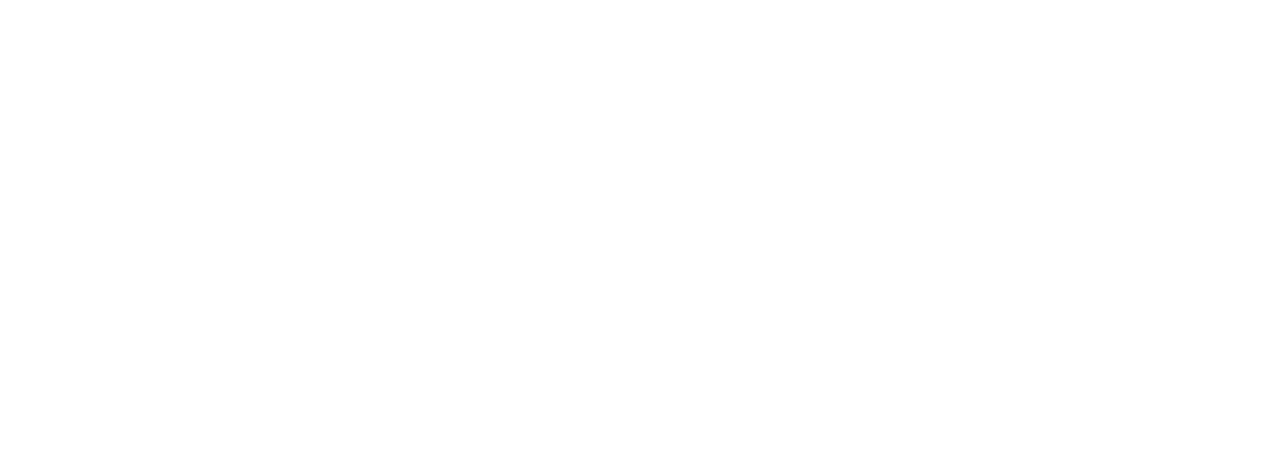
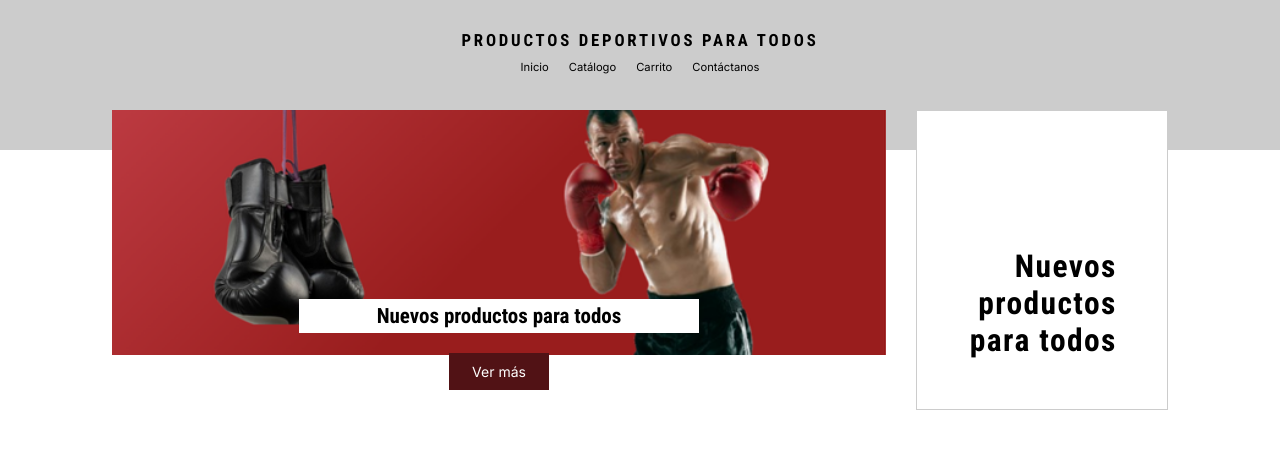
Before and after one commit to Jhonatan0124/Hackathon-Grupo9, a plain HTML site: page index.html in a window 1280 px wide. Drawn offline with Linux system fonts and the light colour scheme.

Commit message:
nav y banner

```diff
--- a/index.html
+++ b/index.html
@@ -1,14 +1,44 @@
 <!DOCTYPE html>
 <html lang="en">
+
 <head>
     <meta charset="UTF-8">
     <meta name="viewport" content="width=device-width, initial-scale=1.0">
     <title>Document</title>
     <link rel="stylesheet" href="style.css">
+    <link rel="preconnect" href="https://fonts.googleapis.com">
+    <link rel="preconnect" href="https://fonts.gstatic.com" crossorigin>
+    <link
+        href="https://fonts.googleapis.com/css2?family=Inter:ital,opsz,wght@0,14..32,100..900;1,14..32,100..900&family=Roboto+Condensed:ital,wght@0,100..900;1,100..900&display=swap"
+        rel="stylesheet">
 </head>
+
 <body>
 
 
+
+    <nav>
+        <h1>PRODUCTOS DEPORTIVOS PARA TODOS</h1>
+        <ul class="lista-productos">
+            <li class="lista-item"><a href="#">Inicio</a></li>
+            <li class="lista-item"><a href="#">Catálogo</a></li>
+            <li class="lista-item"><a href="#">Carrito</a></li>
+            <li class="lista-item"><a href="#">Contáctanos</a></li>
+        </ul>
+    </nav>
+
+    <section class="banners">
+        <article class="img-banner">
+            <h2>Nuevos productos para todos</h2>
+            <a href="#" class="btn-ver-mas">Ver más</a>
+        </article>
+
+        <article class="slogan">
+            <h2>Nuevos productos para todos</h2>
+        </article>
+    </section>
+
     <script src="script.js"></script>
 </body>
+
 </html>
--- a/style.css
+++ b/style.css
@@ -0,0 +1,126 @@
+*, *:after, *:before {
+  margin: 0;
+  padding: 0;
+  box-sizing: border-box;
+  text-decoration: none;
+}
+
+html {
+  font-size: 14px;
+}
+
+body{
+  font-size: 100%;
+  list-style-type: none;
+}
+
+li {
+  list-style: none;
+}
+
+nav {
+  width: 100%;
+  height: 150px;
+  padding: 30px;
+  text-align: center;
+  align-items: center;
+  background-color: #ccc;
+  color: black;
+}
+
+nav h1 {
+  font-size: 1.2rem;
+  font-family: "Roboto Condensed", sans-serif;
+  letter-spacing: .2rem;
+}
+
+.lista-productos {
+  margin-top: 10px;;
+  display: flex;
+  flex-direction: row;
+  justify-content: center;
+  align-items: start;
+  gap: 20px;
+  font-family: "Inter", sans-serif;
+  font-size: 0.8rem;
+}
+
+.lista-item a {
+  color: black;
+  font-weight: 400;
+}
+
+.lista-item a:visited {
+  color: black;
+}
+
+.lista-item a:hover {
+  font-size: 0.9rem;
+  font-weight: 600;
+}
+
+.lista-item a:active {
+  font-weight: 700;
+}
+
+.banners {
+  width: 100%;
+  padding: 10px 45px;
+  display: flex;
+  justify-content: center;
+  align-items: center;
+  gap: 30px;
+}
+
+.img-banner {
+  width: 65%;
+  min-height: 300px;
+  padding: 20px;
+  display: flex;
+  flex-direction: column;
+  justify-content: end;
+  align-items: center;
+  text-align: center;
+  background-image: url(./img-products/Agregar\ un\ título.png);
+  background-repeat: no-repeat;
+  background-size: contain;
+  font-family: "Roboto Condensed", sans-serif;
+  position: relative;
+  bottom: 50px;
+}
+
+.img-banner h2 {
+  background-color: white;
+  width: 400px;
+  margin-bottom: 20px;
+  padding: 5px 10px;
+}
+
+.img-banner a {
+  width: 100px;
+  padding: 10px;
+  background-color: #511215;
+  color: white;
+  font-family: "Inter";
+  font-weight: 400;
+}
+
+.slogan {
+  min-height: 300px;
+  padding: 50px;
+  display: flex;
+  text-align: right;
+  align-items: end;
+  font-family: "Roboto Condensed", sans-serif;
+  font-size: 1.5rem;
+  font-weight: 500;
+  background-color: white;
+  border: 1px solid #ccc;
+  position: relative;
+  bottom: 50px;
+}
+
+.slogan h2 {
+  letter-spacing: .1rem;
+  width: 150px;
+}
```
Also changed, not shown: img-products/Agregar un título.png (added), img-products/imagen-removebg-preview(3).png (added).
